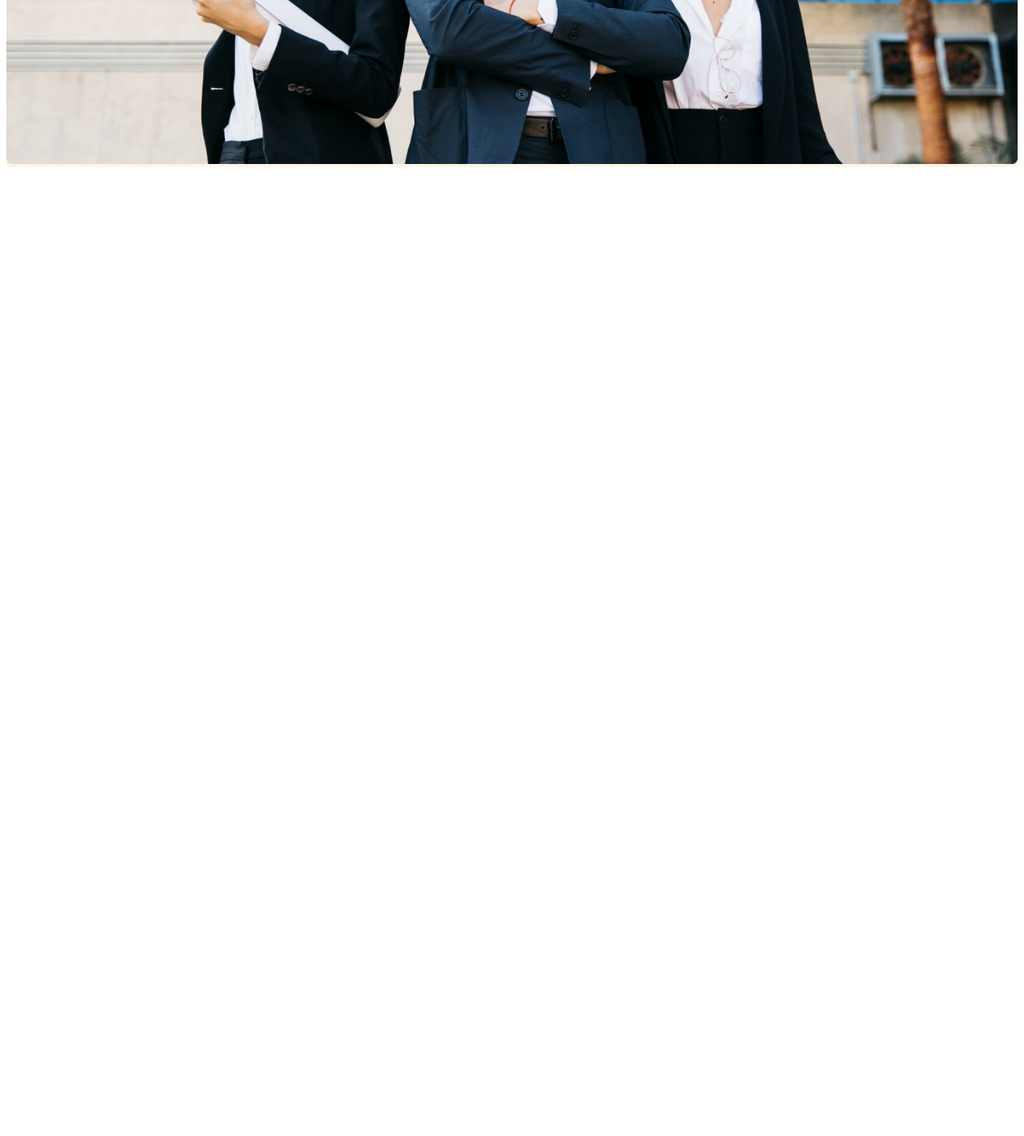
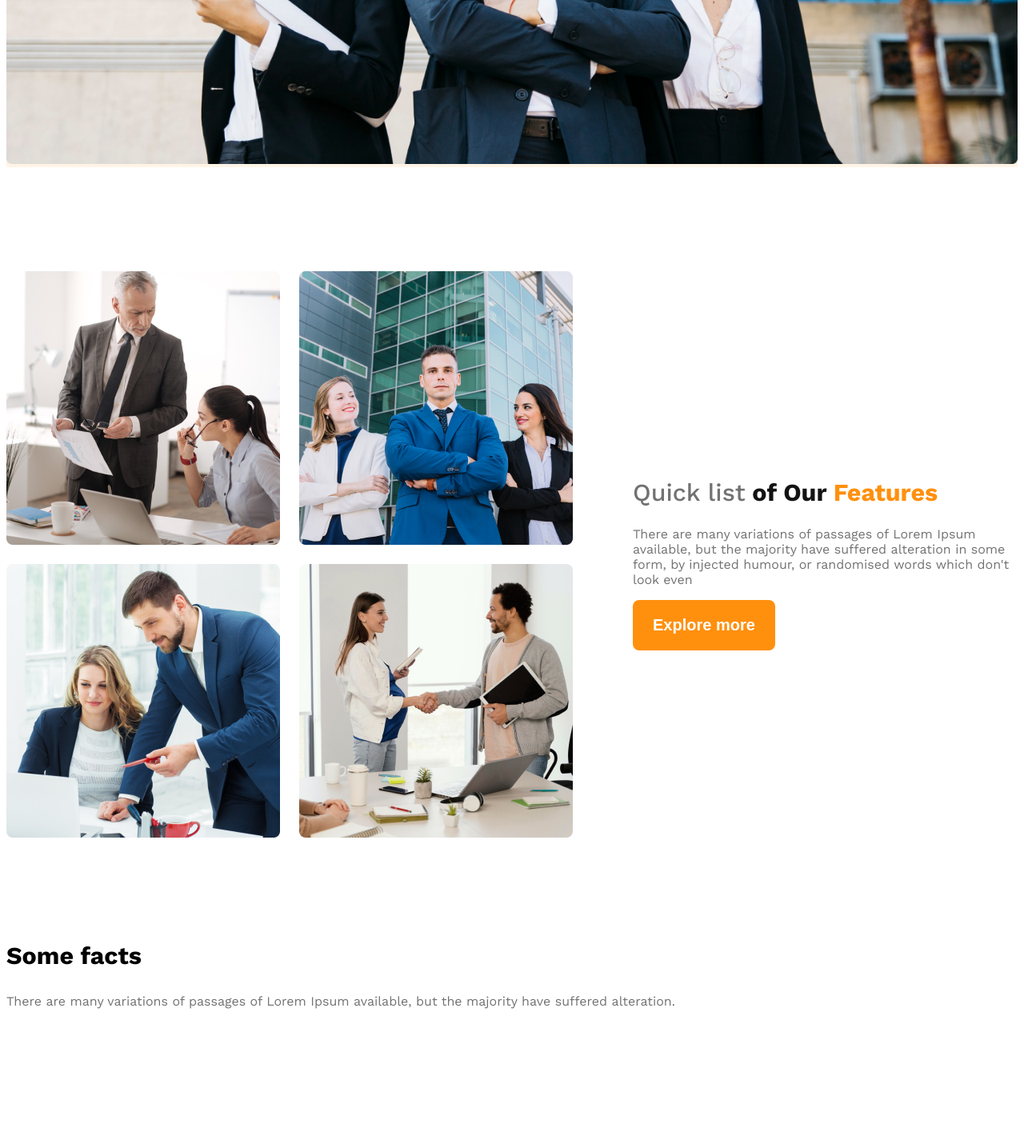
Before and after one commit to Rayhan-10/G3-architectect-website, a plain HTML site: page index.html in a window 1280 px wide. Shown: the part 965-2385 px from the top of the page at 80% size. Before the commit the page ends 1182 px from the top, so only its background shows below. Drawn offline with nearby package versions, Linux system fonts and the light colour scheme.

Commit message:
make team features and make it responsive & make facts structue

```diff
--- a/index.html
+++ b/index.html
@@ -30,7 +30,49 @@
         </div>
     </header>
     <main>
+        <!-- team section start -->
+        <section class="team-features display-flex">
+            <div class="team-img-container">
+                <img src="images/team1.png" alt="two architect discussing about design">
+                <img src="images/team2.png" alt="two architect discussing about design">
+                <img src="images/team3.png" alt="two architect discussing about design">
+                <img src="images/team4.png" alt="two architect discussing about design">
+            </div>
+            <div class="our-features">
+                <h2 class="section-title"><span class="light-gray" id="quick-list">Quick list</span> <span class="dark-1">of Our</span> <span id="features">Features</span></h2>
+                <p class="features-description light-gray">There are many variations of passages of Lorem Ipsum available, but the majority have suffered alteration in some form, by injected humour, or randomised words which don't look even</p>
+                <button class="primary-btn">Explore more</button>
+            </div>
+        </section>
+        <!-- team section end -->
+         <!-- features will enjoy start -->
+        <section>
 
+        </section>
+
+        <!-- some facts -->
+         <section>
+            <h3 class="section-title">Some facts</h3>
+            <p class="light-gray">There are many variations of passages of Lorem Ipsum available, but the majority have suffered alteration.</p>
+            <div class="facts-container">
+                <div class="fact">
+                    <img src="" alt="" class="fact-icon">
+                    <h4 class="fact-numberh5 fact-name"></h4>
+                </div>
+                <div class="fact">
+                    <img src="" alt="" class="fact-icon">
+                    <h4 class="fact-numberh5 fact-name"></h4>
+                </div>
+                <div class="fact">
+                    <img src="" alt="" class="fact-icon">
+                    <h4 class="fact-numberh5 fact-name"></h4>
+                </div>
+                <div class="fact">
+                    <img src="" alt="" class="fact-icon">
+                    <h4 class="fact-numberh5 fact-name"></h4>
+                </div>
+            </div>
+         </section>
     </main>
     <footer>
 
--- a/styles/architect.css
+++ b/styles/architect.css
@@ -7,6 +7,13 @@
   }
   /* shared styles */
   /* font colors */
+  main{
+    max-width: 1440px;
+    margin: 0 auto;
+  }
+  main > section{
+    margin-top: 130px;
+  }
   .dark-1{
     color: #131313;
   }
@@ -30,6 +37,10 @@
     padding: 20px 25px;
     border: none;
     border-radius: 8px;
+}
+.section-title{
+    font-size: 1.9rem;
+    font-weight: bold;
 }
   /* header styles */
 
@@ -74,10 +85,58 @@
 .banner-img{
     width: 100%;
 }
+/* team-feature styles */
+.team-features{
+    align-items: center;
+    gap: 75px;
+}
+.team-img-container{
+    display: grid;
+    grid-template-columns: repeat(2,1fr);
+    gap: 24px;
+}
+.our-features{
+    max-width: 530px;
+}
+#quick-list{
+    font-weight: 500;
+}
+#features{
+    color: #FF900E;
+}
+.features-description{
+    font-size: 1rem;
+}
+
 
 /* responsive media query */
+
+/* phone device */
 @media screen and (max-width:576px) {
-    .navbar , .nav-links{
+    .navbar ,
+    .nav-links,
+    .team-features{
         flex-direction: column;
     }
+    .team-img-container{
+        grid-template-columns: repeat(1,1fr);
+    }
+    .team-img-container > img{
+        width: 100%;
+    }
 }
+
+/* medium devices */
+@media screen and (min-width:576px) and (max-width:992px) {
+    .navbar ,
+    .nav-links,
+    .team-features{
+        flex-direction: column;
+    }
+    .team-img-container{
+        grid-template-columns: repeat(2,1fr);
+    }
+    .team-img-container > img{
+        width: 100%;
+    }
+}
```
